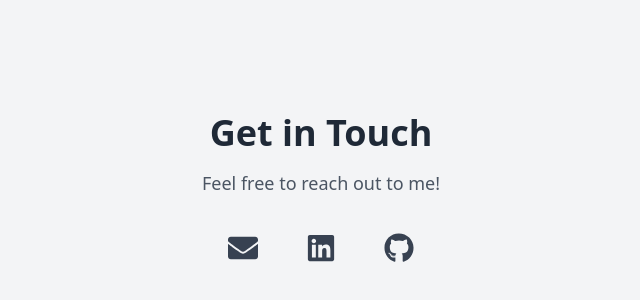
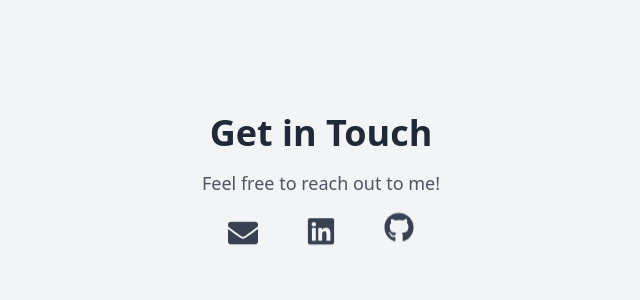
Before and after one commit to PREZGV/personal-website, a React (Create React App) app: page / in a window 1280 px wide. Shown: the part 3406-3706 px from the top of the page, without its empty margins (319-959 px from the left). Built offline with nearby package versions, Linux system fonts and the light colour scheme.

Commit message:
added some animations

```diff
--- a/package.json
+++ b/package.json
@@ -8,6 +8,7 @@
     "@testing-library/react": "^13.4.0",
     "@testing-library/user-event": "^13.5.0",
     "ajv": "^8.17.1",
+    "framer-motion": "^12.4.2",
     "react": "^19.0.0",
     "react-dom": "^19.0.0",
     "react-icons": "^5.4.0",
--- a/src/components/About.js
+++ b/src/components/About.js
@@ -1,23 +1,42 @@
 import React from "react";
+import { motion } from "framer-motion";
 
 function About() {
   return (
     <div id="about" className="h-screen flex flex-col justify-center items-center text-center bg-white px-4">
-      <h2 className="text-4xl font-bold text-gray-800">About Me</h2>
+      <motion.h2
+        className="text-4xl font-bold text-gray-800"
+        initial={{ opacity: 0, y: -30 }}
+        whileInView={{ opacity: 1, y: 0 }}
+        transition={{ duration: 0.8, ease: "easeOut" }}
+        viewport={{ once: true }}
+      >
+        About Me
+      </motion.h2>
 
       <div className="mt-6 flex flex-col md:flex-row items-center md:space-x-8 gap-6 md:gap-12 flex-wrap">
-        {/* Profile Image */}
-        <img
+        {/* Profile Image with Slide-in Animation */}
+        <motion.img
           src={`${process.env.PUBLIC_URL}/profilepic.png`}
           alt="George Varghese"
           className="w-40 h-40 md:w-56 md:h-56 rounded-full shadow-lg object-cover"
+          initial={{ x: -100, opacity: 0 }}
+          whileInView={{ x: 0, opacity: 1 }}
+          transition={{ duration: 1, ease: "easeOut" }}
+          viewport={{ once: true }}
         />
 
         {/* About Text */}
-        <p className="text-lg md:text-xl text-gray-600 max-w-xl leading-relaxed">
+        <motion.p
+          className="text-lg md:text-xl text-gray-600 max-w-xl leading-relaxed"
+          initial={{ opacity: 0, x: 100 }}
+          whileInView={{ opacity: 1, x: 0 }}
+          transition={{ duration: 1, delay: 0.2, ease: "easeOut" }}
+          viewport={{ once: true }}
+        >
           Hi! I'm <span className="font-semibold">George Varghese</span>, a passionate software engineer specializing in web development.
           I love building modern, responsive, and efficient web applications using the latest technologies.
-        </p>
+        </motion.p>
       </div>
     </div>
   );
--- a/src/components/Contact.js
+++ b/src/components/Contact.js
@@ -1,31 +1,68 @@
 import React from "react";
 import { FaGithub, FaLinkedin, FaEnvelope } from "react-icons/fa"; // Import social icons
+import { motion } from "framer-motion"; // Import Framer Motion
 
 function Contact() {
   return (
     <div id="contact" className="min-h-screen flex flex-col justify-center items-center text-center bg-gray-100 px-4">
-      <h2 className="text-4xl font-bold text-gray-800">Get in Touch</h2>
-      <p className="mt-4 text-lg text-gray-600 max-w-md">
+      <motion.h2
+        className="text-4xl font-bold text-gray-800"
+        initial={{ opacity: 0, y: -20 }}
+        whileInView={{ opacity: 1, y: 0 }}
+        transition={{ duration: 0.8, ease: "easeOut" }}
+        viewport={{ once: true }}
+      >
+        Get in Touch
+      </motion.h2>
+
+      <motion.p
+        className="mt-4 text-lg text-gray-600 max-w-md"
+        initial={{ opacity: 0 }}
+        whileInView={{ opacity: 1 }}
+        transition={{ duration: 1, delay: 0.3, ease: "easeOut" }}
+        viewport={{ once: true }}
+      >
         Feel free to reach out to me!
-      </p>
+      </motion.p>
 
+      {/* Social Icons */}
       <div className="mt-6 flex flex-wrap justify-center gap-4 md:gap-6">
         {/* Email */}
-        <a href="mailto:georgev2403@gmail.com" className="text-gray-700 hover:text-blue-500 text-3xl p-3 rounded-full transition-all duration-200">
+        <motion.a
+          href="mailto:georgev2403@gmail.com"
+          className="text-gray-700 hover:text-blue-500 text-3xl p-3 rounded-full transition-all duration-200"
+          whileHover={{ y: -5 }}
+          animate={{ y: [0, -40, 0] }}
+          transition={{ repeat: Infinity, duration: 1.5, ease: "easeInOut" }}
+        >
           <FaEnvelope />
-        </a>
+        </motion.a>
 
         {/* LinkedIn */}
-        <a href="https://www.linkedin.com/in/georgev1" target="_blank" rel="noopener noreferrer"
-          className="text-gray-700 hover:text-blue-500 text-3xl p-3 rounded-full transition-all duration-200">
+        <motion.a
+          href="https://www.linkedin.com/in/georgev1"
+          target="_blank"
+          rel="noopener noreferrer"
+          className="text-gray-700 hover:text-blue-500 text-3xl p-3 rounded-full transition-all duration-200"
+          whileHover={{ y: -5 }}
+          animate={{ y: [0, -40, 0] }}
+          transition={{ repeat: Infinity, duration: 1.5, ease: "easeInOut", delay: 0.2 }}
+        >
           <FaLinkedin />
-        </a>
+        </motion.a>
 
         {/* GitHub */}
-        <a href="https://github.com/PREZGV" target="_blank" rel="noopener noreferrer"
-          className="text-gray-700 hover:text-blue-500 text-3xl p-3 rounded-full transition-all duration-200">
+        <motion.a
+          href="https://github.com/PREZGV"
+          target="_blank"
+          rel="noopener noreferrer"
+          className="text-gray-700 hover:text-blue-500 text-3xl p-3 rounded-full transition-all duration-200"
+          whileHover={{ y: -5 }}
+          animate={{ y: [0, -40, 0] }}
+          transition={{ repeat: Infinity, duration: 1.5, ease: "easeInOut", delay: 0.4 }}
+        >
           <FaGithub />
-        </a>
+        </motion.a>
       </div>
     </div>
   );
```
Also changed, not shown: 1 other file (tests, documents, lock files or other folders).
